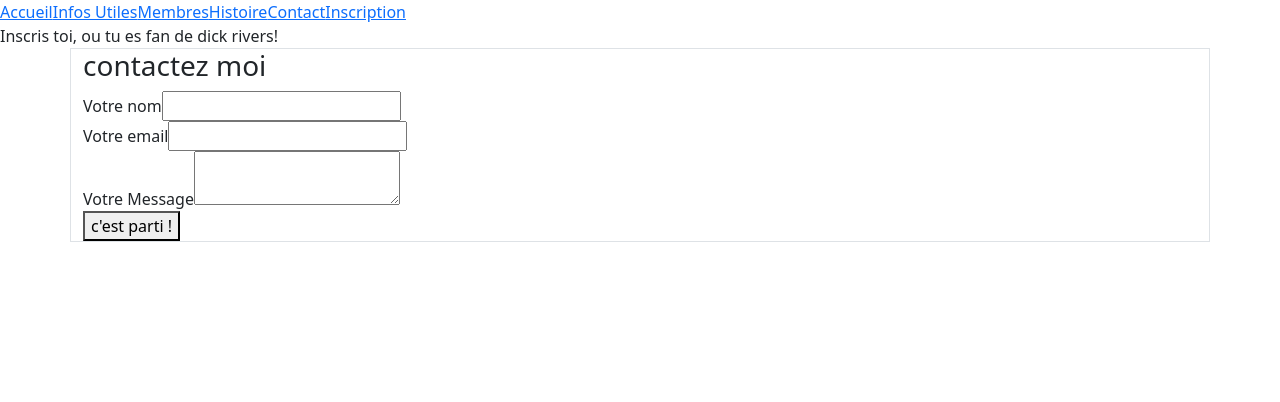
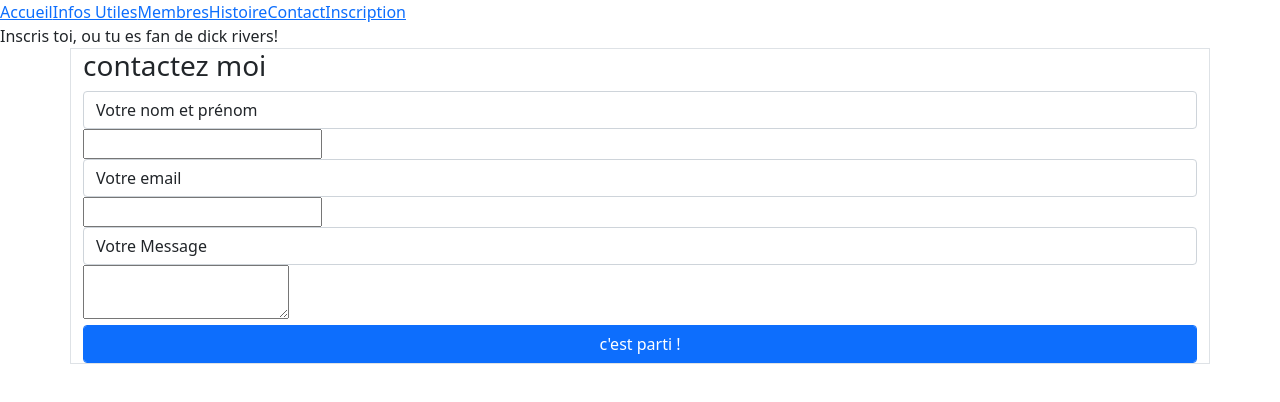
Before and after one commit to realbenben/sitecitrineudfc, a React (Create React App) app in the folder siteufc/: page /inscription in a window 1280 px wide. Shown: the top 402 px of the page. Built offline with nearby package versions, Linux system fonts and the light colour scheme.

Commit message:
add working form

```diff
--- a/siteufc/package.json
+++ b/siteufc/package.json
@@ -7,6 +7,7 @@
     "@testing-library/jest-dom": "^5.14.1",
     "@testing-library/react": "^11.2.7",
     "@testing-library/user-event": "^12.8.3",
+    "emailjs-com": "^3.2.0",
     "node-sass": "^6.0.1",
     "react": "^17.0.2",
     "react-dom": "^17.0.2",
--- a/siteufc/src/components/Form.js
+++ b/siteufc/src/components/Form.js
@@ -1,20 +1,39 @@
 import React from "react";
+import emailjs from "emailjs-com";
 
 const Mailer = () => {
+  function sendEmail(e) {
+    e.preventDefault();
+    emailjs
+      .sendForm(
+        "service_s8nj6zn",
+        "template_6pvpimr",
+        e.target,
+        "user_xFSBWWwoxzpf4iXMnc02B"
+      )
+      .then((res) => {
+        console.log(res);
+      })
+      .catch((err) => console.log(err));
+  }
   return (
     <div className="container border">
       <h3>contactez moi</h3>
-      <form>
+      <form className="form" onSubmit={sendEmail}>
         <div className="form-style">
-          <label for="name_field">Votre nom</label>
+          <label for="name_field" className="form-control">
+            Votre nom et prénom
+          </label>
           <input
             type="text"
             className="name_field"
-            name="name_field"
+            name="name"
             required
           ></input>
           <div className="form-style">
-            <label for="_replyto">Votre email</label>
+            <label for="_replyto" className="form-control">
+              Votre email
+            </label>
             <input
               type="email"
               className="_replyto"
@@ -23,14 +42,16 @@ const Mailer = () => {
             ></input>
           </div>
           <div className="form-style">
-            <label for="textarea_message">Votre Message</label>
-            <textarea
-              className="textarea_message"
-              name="textarea_message"
-            ></textarea>
+            <label for="message" className="form-control">
+              Votre Message
+            </label>
+            <textarea className="textarea_message" name="message"></textarea>
           </div>
           <div className="form-style"></div>
-          <button type="submit" className="form-button">
+          <button
+            type="submit"
+            className="form-button form-control btn btn-primary"
+          >
             c'est parti !
           </button>
         </div>
--- a/siteufc/src/pages/SubscriptionPage.js
+++ b/siteufc/src/pages/SubscriptionPage.js
@@ -1,5 +1,6 @@
 import Navigation from "../components/Navigation";
 import Mailer from "../components/Form";
+
 const SubscriptionPage = () => {
   return (
     <div>
```
Also changed, not shown: 1 other file (tests, documents, lock files or other folders).
